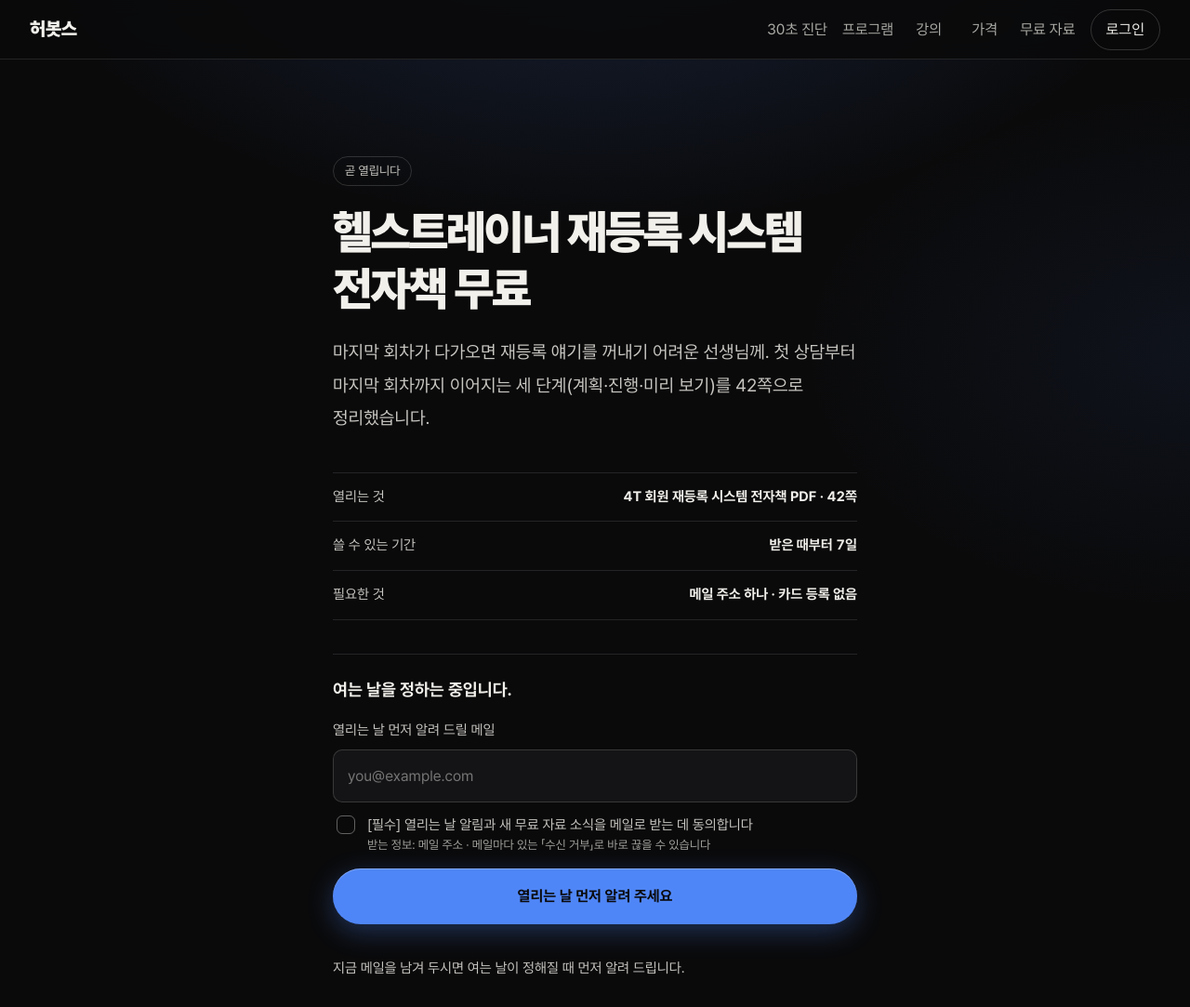
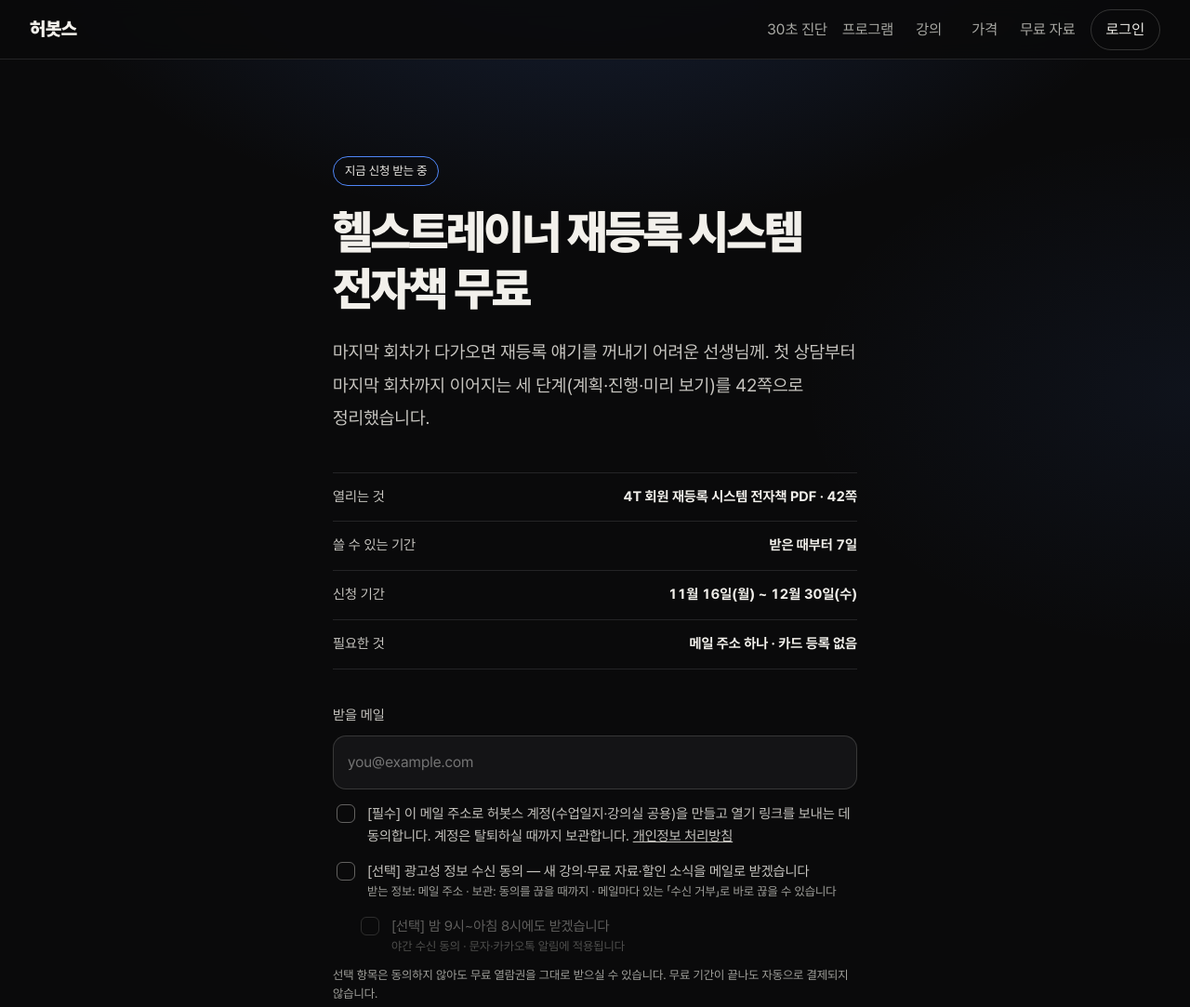
Before and after one commit to heobotss/homepage, a plain HTML site: page free/rereg/index.html in a window 1280 px wide. Shown: the top 1083 px of the page at 93% size. Drawn offline with nearby package versions, Linux system fonts and the light colour scheme.

Commit message:
무료 자료 2개 열기 — 재등록 전자책 · 모의고사 VOL1

```diff
--- a/free/rereg/index.html
+++ b/free/rereg/index.html
@@ -142,14 +142,14 @@ input[type=checkbox]:disabled{opacity:.4;cursor:default}
 <header class="hb-bar"><div class="hb-in"><a class="hb-logo" href="/">허봇스</a><span class="hb-keep"></span><nav aria-label="주 메뉴"><a href="/trainer/#t-check">30초 진단</a><a class="hb-wide" href="/tools/">프로그램</a><a href="/courses/">강의</a><a href="/plan/">가격</a><a class="hb-wide" href="/free/">무료 자료</a><a class="hb-me" href="/vod/">로그인</a></nav></div></header><script>try{if(localStorage.getItem("hb-auth"))document.querySelector(".hb-bar .hb-me").textContent="내 강의실"}catch(e){}</script>
 
 <main>
-  <p class="state" id="state">곧 열립니다</p>
+  <p class="state" id="state">지금 신청 받는 중</p>
   <h1>헬스트레이너 재등록 시스템 전자책 무료</h1>
   <p class="lede">마지막 회차가 다가오면 재등록 얘기를 꺼내기 어려운 선생님께. 첫 상담부터 마지막 회차까지 이어지는 세 단계(계획·진행·미리 보기)를 42쪽으로 정리했습니다.</p>
 
   <ul class="facts">
     <li><span>열리는 것</span><b>4T 회원 재등록 시스템 전자책 PDF · 42쪽</b></li>
     <li ><span>쓸 수 있는 기간</span><b>받은 때부터 7일</b></li>
-    <li hidden><span>신청 기간</span><b>1월 1일(목) ~ 12월 30일(수)</b></li>
+    <li ><span>신청 기간</span><b>11월 16일(월) ~ 12월 30일(수)</b></li>
     <li hidden><span>쓸 수 있는 기간</span><b>기간 없음 · 언제든 다시 열기</b></li>
     <li><span>필요한 것</span><b>메일 주소 하나 · 카드 등록 없음</b></li>
   </ul>
@@ -191,8 +191,8 @@ input[type=checkbox]:disabled{opacity:.4;cursor:default}
     <p>메일의 「지금 열기」를 누르면 로그인된 채로 바로 열립니다. 버튼은 1시간 동안 쓸 수 있어요. 안 보이면 스팸함도 확인해 주세요.</p>
   </div>
 
-  <div class="closed" id="closed" >
-    <b id="closedT">여는 날을 정하는 중입니다.</b>
+  <div class="closed" id="closed" hidden>
+    <b id="closedT">11월 16일(월)에 열립니다.</b>
     <form id="earlyForm" novalidate hidden style="margin-top:14px">
       <label for="earlyEmail" style="display:block;font-size:.9375rem;color:var(--bone-2);margin-bottom:6px">열리는 날 먼저 알려 드릴 메일</label>
       <input type="email" id="earlyEmail" placeholder="you@example.com" autocomplete="email" style="width:100%;background:var(--ink-2);border:1px solid var(--line-2);border-radius:10px;color:var(--bone);font:inherit;padding:13px 15px;outline:none">
@@ -281,7 +281,7 @@ input[type=checkbox]:disabled{opacity:.4;cursor:default}
 <script>
 (function () {
   "use strict";
-  const O = {"id": "rereg", "opens_at": "2098-12-31T15:00:00+00:00", "closes_at": "2099-12-30T15:00:00+00:00", "paid_hint": null, "kind": "video", "always_open": false, "target_url": "https://heobotss.com/dl/?k=free/ebook-rereg.pdf", "opens_txt": "1월 1일(목)", "undecided": true};
+  const O = {"id": "rereg", "opens_at": "2026-11-16T08:52:51.082569+00:00", "closes_at": "2099-12-30T15:00:00+00:00", "paid_hint": null, "kind": "video", "always_open": false, "target_url": "https://heobotss.com/dl/?k=free/ebook-rereg.pdf", "opens_txt": "11월 16일(월)", "undecided": false};
   const FN = "https://kpubgeejyiupdvbbdxwt.supabase.co/functions/v1/free-claim";
   const $ = (s) => document.querySelector(s);
 
```
Also changed, not shown: free/index.html (+3 -3 lines), free/mock-vol1/index.html (+5 -5 lines), fonts/bahn-500.woff2, fonts/bahn-700.woff2, fonts/pretendard-400.woff2, fonts/pretendard-500.woff2, fonts/pretendard-700.woff2, fonts/pretendard-900.woff2.
